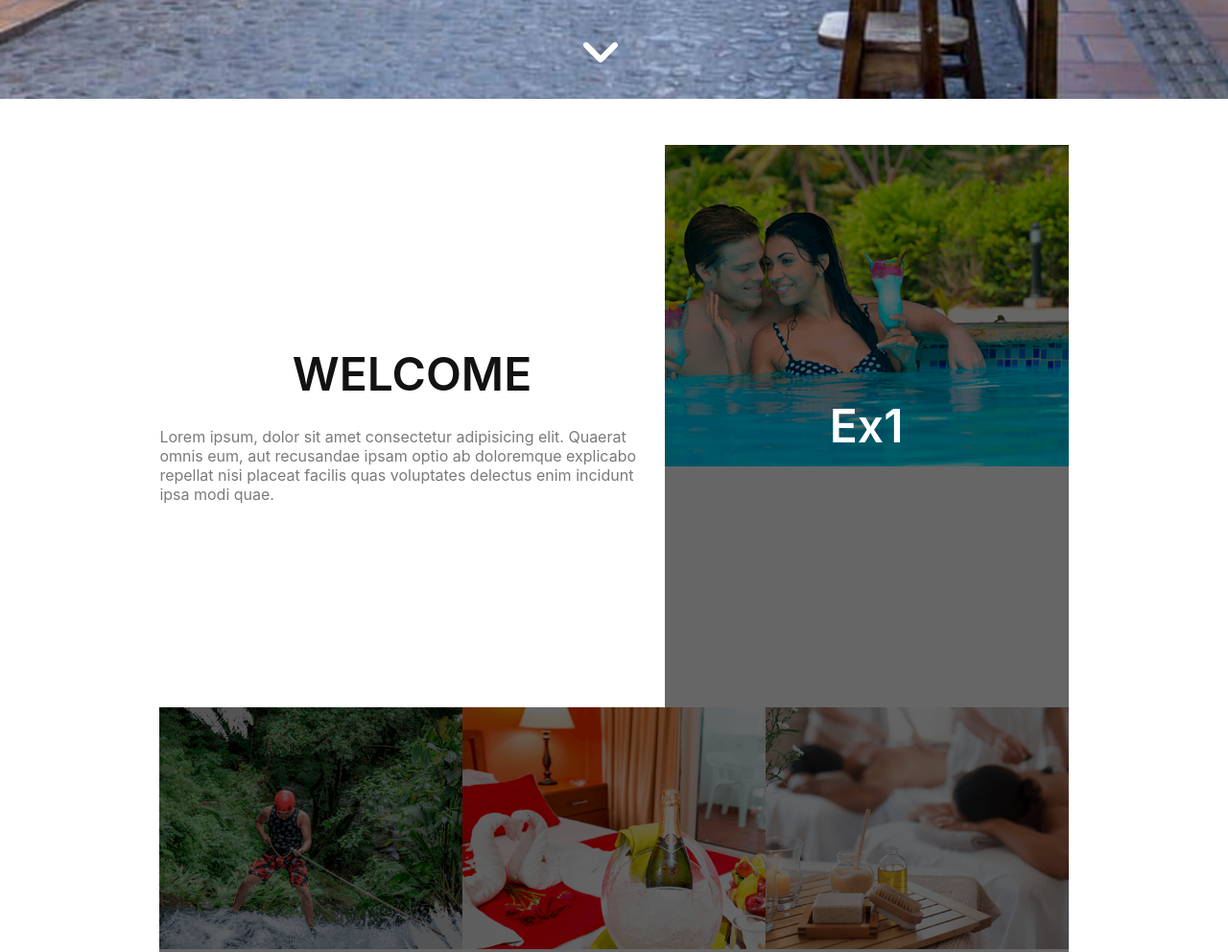
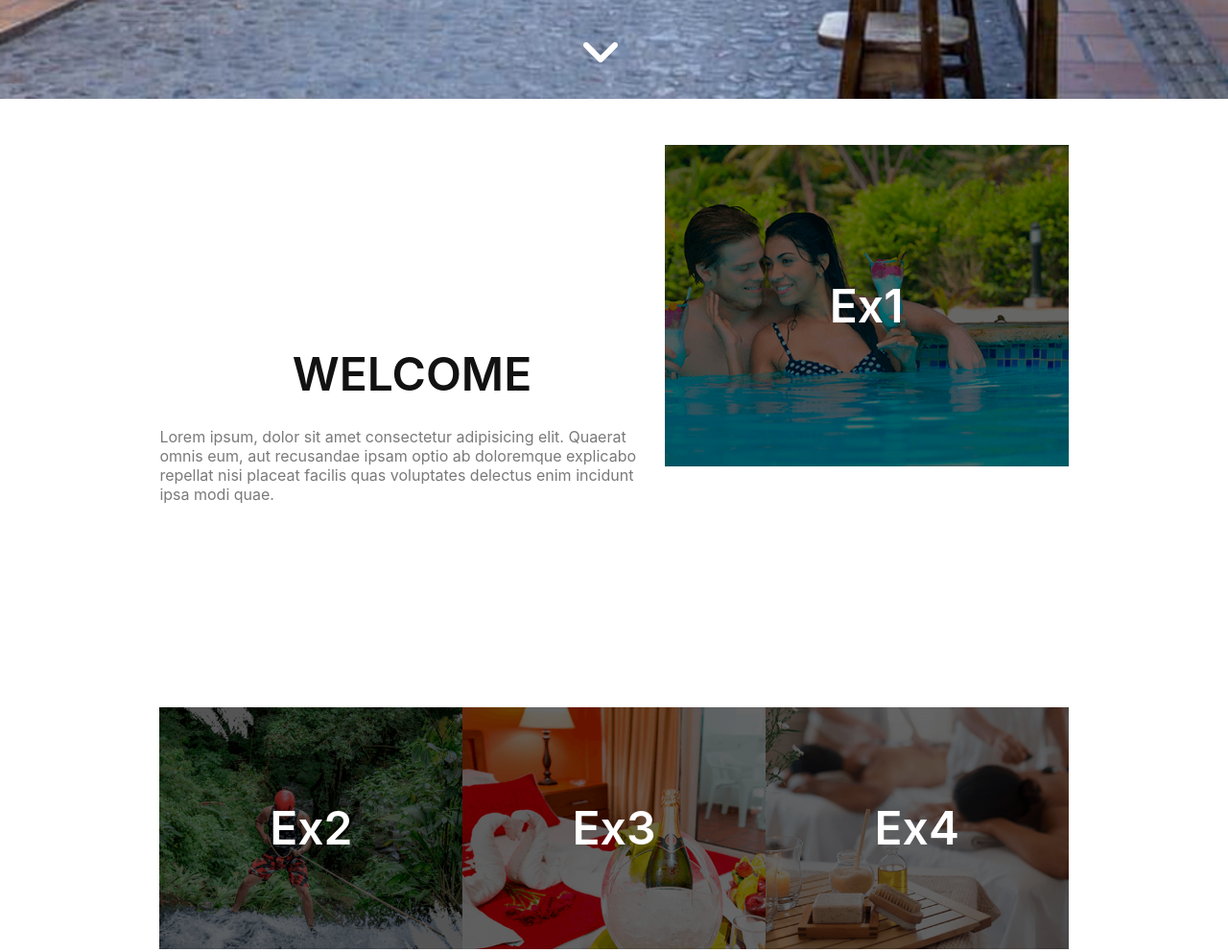
Before and after one commit to epsilon11101/ERRANTE, a plain HTML site: page index.html in a window 1280 px wide. Shown: the part 765-1757 px from the top of the page at 96% size. Drawn offline with nearby package versions, Linux system fonts and the light colour scheme.

Commit message:
remove innecessary classes

```diff
--- a/styles/grid.css
+++ b/styles/grid.css
@@ -1,28 +1,6 @@
 
 #a {
     grid-column: 1/6;
-}
-#grid figure {
-    position: relative;
-    width: 100%;
-    height: 100%;
-    z-index: 1;
-}
-
-#grid my_image{
-    display: block;
-    width: 100%;
-}
-
-#grid .image_overlay{
-    position: absolute;
-    top:0%;
-    width: 100%;
-    height: 100%;
-    background-color: rgba(0, 0, 0, 0.6);
-    color: #fff;
-    text-align: center;
-    transition: all 0.5s;
 }
 
 
@@ -50,3 +28,15 @@
     justify-content:flex-start;
 
 }
+
+
+#grid .image_overlay {
+    position: absolute;
+    top: 0%;
+    width: 100%;
+    height: 100%;
+    background-color: rgba(0, 0, 0, 0.6);
+    color: #fff;
+    text-align: center;
+    transition: all 0.5s;
+}
```
